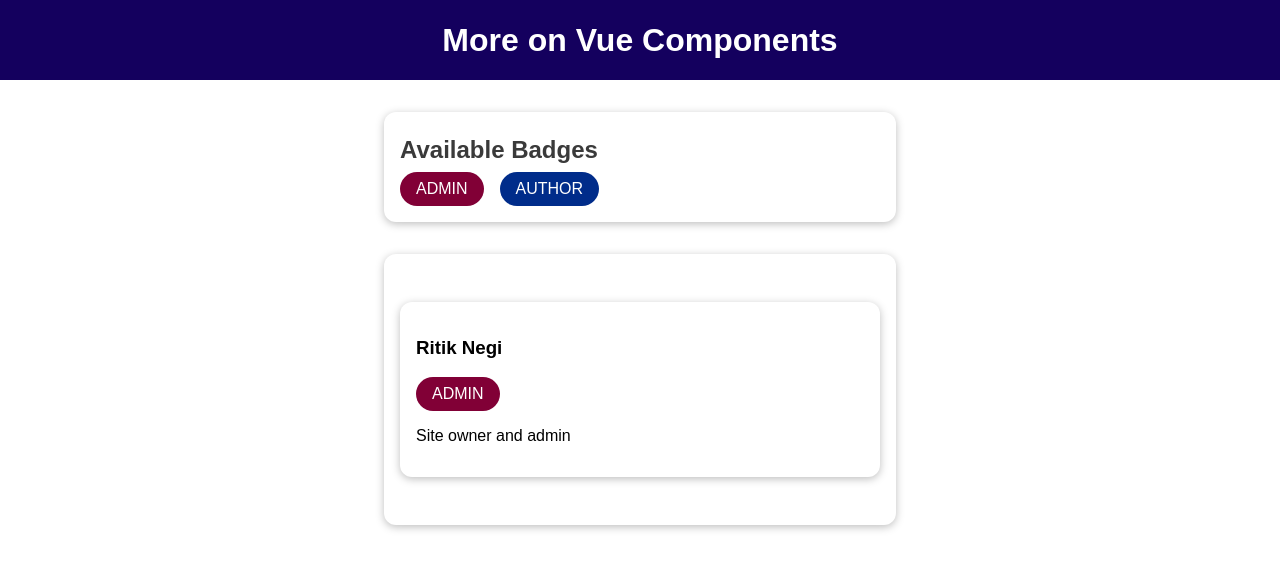
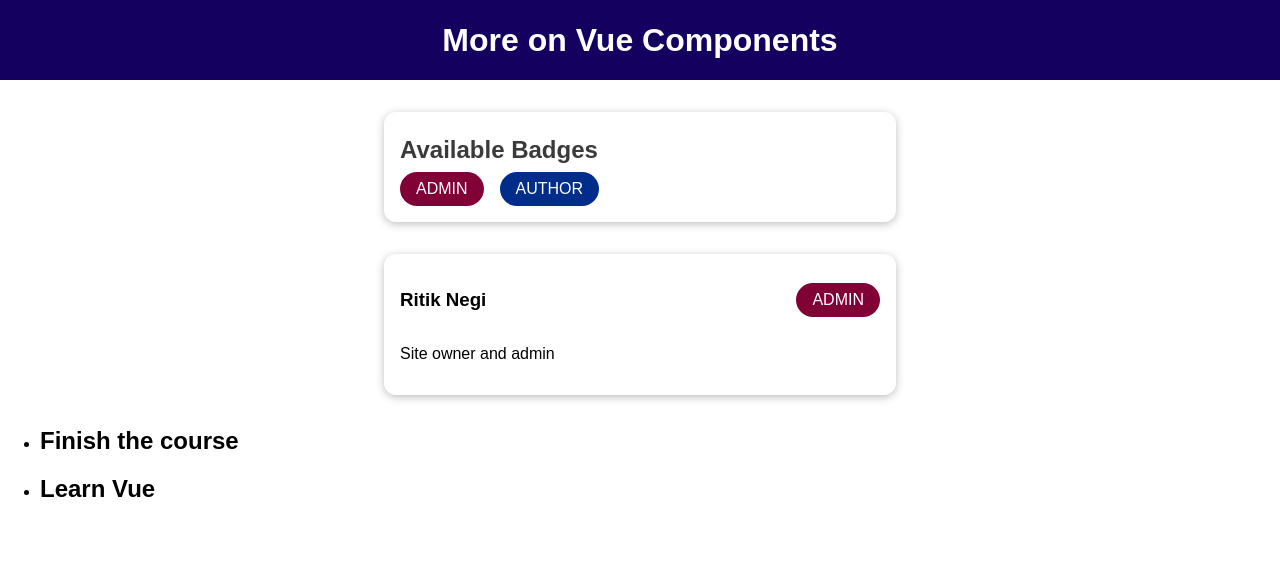
Before and after one commit to ritikargusoft/Dynamic-component-project, a Vue app: page / in a window 1280 px wide. Shown: the top 570 px of the page. Built offline with nearby package versions, Linux system fonts and the light colour scheme.

Commit message:
scoped slots

```diff
--- a/src/App.vue
+++ b/src/App.vue
@@ -7,25 +7,34 @@
       :info-text="activeUser.description"
       :role="activeUser.role"
     ></user-info>
+    <course-goals>
+      <template #default="slotProps">
+        <h2>{{ slotProps.item }}</h2>
+        <p>{{ slotProps["another-prop"] }}</p>
+      </template>
+    </course-goals>
   </div>
 </template>
 
 <script>
-import BadgeList from './components/BadgeList.vue';
-import UserInfo from './components/UserInfo.vue';
-import TheHeader from './components/TheHeader.vue';
+import BadgeList from "./components/BadgeList.vue";
+import UserInfo from "./components/UserInfo.vue";
+import TheHeader from "./components/TheHeader.vue";
+import CourseGoals from "./components/CourseGoals.vue";
+
 export default {
-  components:{
-    'the-header':TheHeader,
-    'badge-list': BadgeList,
-    'user-info': UserInfo,
+  components: {
+    "the-header": TheHeader,
+    "badge-list": BadgeList,
+    "user-info": UserInfo,
+    "course-goals": CourseGoals,
   },
   data() {
     return {
       activeUser: {
-        name: 'Ritik Negi',
-        description: 'Site owner and admin',
-        role: 'admin',
+        name: "Ritik Negi",
+        description: "Site owner and admin",
+        role: "admin",
       },
     };
   },
--- a/src/components/BadgeList.vue
+++ b/src/components/BadgeList.vue
@@ -1,10 +1,10 @@
 <template>
   <section>
     <base-card>
-      <template v-slot:header>
+      <template #header>
         <h2>Available Badges</h2>
       </template>
-      <template v-slot:default>
+      <template #default>
         <ul>
           <li>
             <base-badge type="admin" caption="ADMIN"></base-badge>
--- a/src/components/BaseCard.vue
+++ b/src/components/BaseCard.vue
@@ -1,7 +1,9 @@
 <template>
     <div>
         <header>
-            <slot name="header"></slot>
+            <slot name="header">
+                <h2>The default</h2>
+            </slot>
         </header>
       <slot></slot>
     </div>
@@ -9,10 +11,16 @@
 
 <script>
 export default{
+
 }
 </script>
 
 <style scoped>
+ header {
+  display: flex;
+  justify-content: space-between;
+  align-items: center;
+}
 div {
   margin: 2rem auto;
   max-width: 30rem;
--- /dev/null
+++ b/src/components/CourseGoals.vue
@@ -0,0 +1,18 @@
+<template>
+    <ul>
+        <li v-for="goal in goals" :key="goal">
+            <slot :item ="goal" another-prop="..."></slot>
+         </li>
+    </ul>
+</template>
+
+<script>
+
+export default{
+    data(){
+        return{
+            goals: ['Finish the course', 'Learn Vue']
+        }
+    }
+}
+</script>
--- a/src/components/UserInfo.vue
+++ b/src/components/UserInfo.vue
@@ -1,12 +1,12 @@
 <template>
   <section>
     <base-card>
-      <template v-slot:header>
+      <template #header>
         <h3>{{ fullName }}</h3>
         <base-badge :type="role" :caption="role.toUpperCase()"></base-badge>
       </template>
-      <template v-slot:default>
-      <p>{{ infoText }}</p>
+      <template #default>
+        <p>{{ infoText }}</p>
       </template>
     </base-card>
   </section>
@@ -17,19 +17,3 @@
   props: ["fullName", "infoText", "role"],
 };
 </script>
-
-<style scoped>
-section {
-  margin: 2rem auto;
-  max-width: 30rem;
-  border-radius: 12px;
-  box-shadow: 0 2px 8px rgba(0, 0, 0, 0.26);
-  padding: 1rem;
-}
-
-section header {
-  display: flex;
-  justify-content: space-between;
-  align-items: center;
-}
-</style>
```
